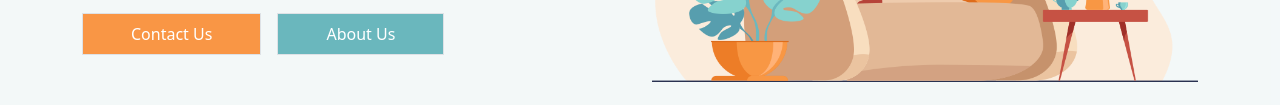
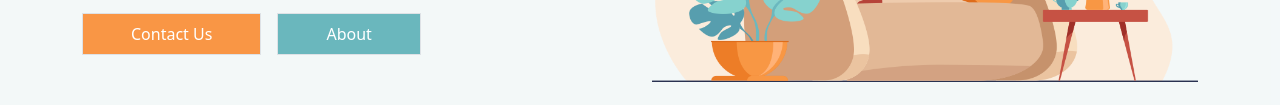
Before and after one commit to masifcoder/edgecu, a plain HTML site: page index.html in a window 1280 px wide. Shown: the part 361-466 px from the top of the page. Drawn offline with nearby package versions, Linux system fonts and the light colour scheme.

Commit message:
i have updated link

```diff
--- a/index.html
+++ b/index.html
@@ -57,7 +57,7 @@
                         praesentium cupiditate veniam<br> consequatur, vitae doloribus</p>
                     <div class="actions-btns gap-3 d-flex">
                         <a href="#" class="btn border py-2 px-5 rounded-0">Contact Us</a>
-                        <a href="#" class="btn border py-2 px-5 rounded-0 btn-primary">About Us</a>
+                        <a href="#" class="btn border py-2 px-5 rounded-0 btn-primary">About</a>
                     </div>
                 </div>
                 <div class="col-md-6">
```
